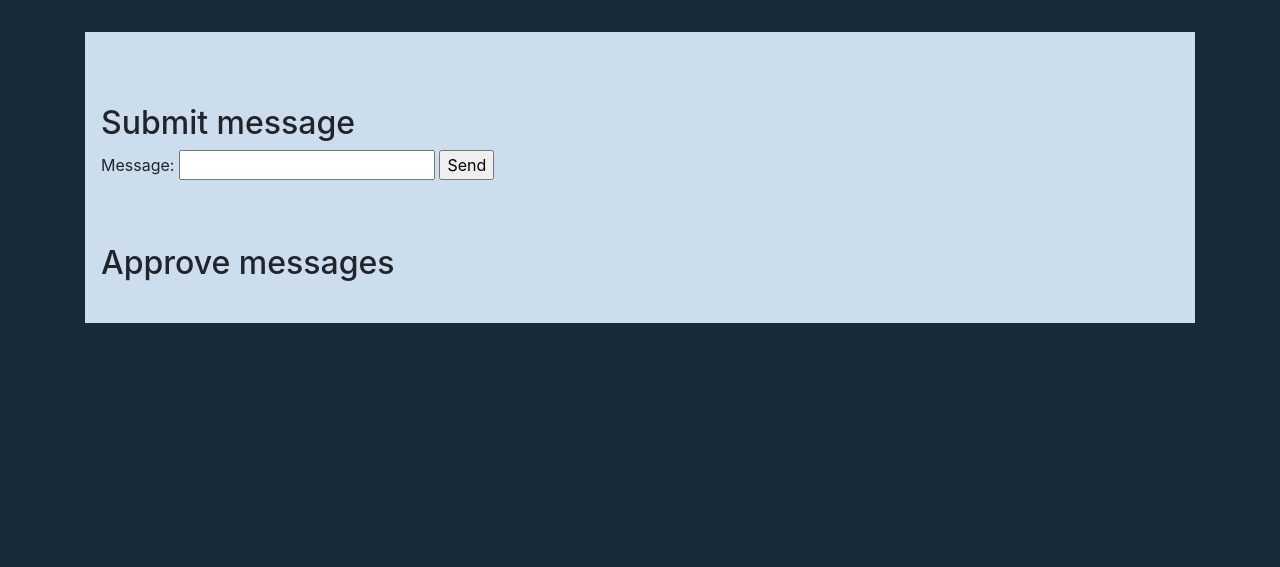
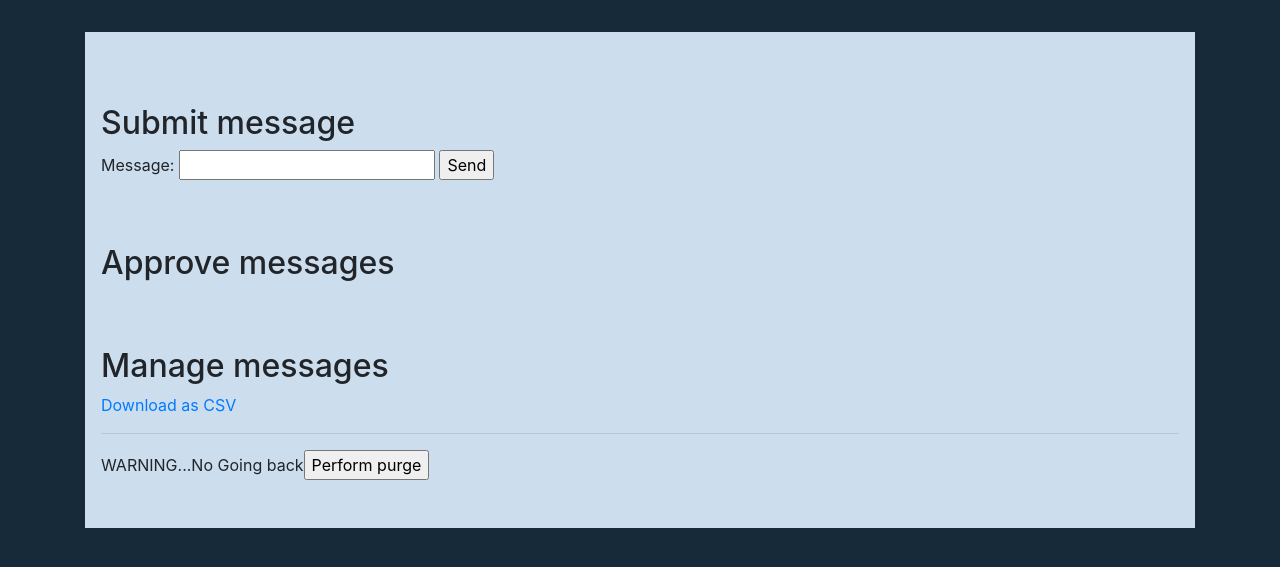
Before and after one commit to raymondberg/text_stream, a Flask app: page /admin in a window 1280 px wide. Shown: the top 567 px of the page. Run offline with Flask 2, Linux system fonts and the light colour scheme; the visitor is signed in with stand-in values (Sample User, id 1); parts of the project's set-up code (start-up, migrations or seed data) failed here and were passed over; some libraries are stand-ins or nearby versions.

Commit message:
Add download and purge commands

```diff
--- a/text_stream/templates/admin.html
+++ b/text_stream/templates/admin.html
@@ -12,6 +12,17 @@
 
   <div id="messages_awaiting_approval">
   </div>
+
+  <h2>Manage messages</h2>
+  <p>
+    <a href="/download">Download as CSV</a>
+  </p>
+    <hr />
+  <p>
+    <form action="/purge" method="post">
+      WARNING...No Going back<input type="submit" value="Perform purge"/>
+    </form>
+  </p>
 </div>
 
 {% endblock %}
--- a/text_stream/views.py
+++ b/text_stream/views.py
@@ -1,4 +1,6 @@
-from flask import request, render_template, session
+import datetime
+
+from flask import Response, g, redirect, request, render_template, session
 
 from .app import app, db, socketio
 from .models import Message
@@ -56,6 +58,25 @@ def sms_post():
     return TwilioService.Responses.unknown()
 
 @require_admin
+@app.route("/download", methods=["GET"])
+def download():
+    return Response(
+            Message.as_csv(),
+            mimetype="text/csv",
+            headers={"Content-disposition":
+                f"attachment; filename=text_stream_export_{datetime.datetime.now():%Y-%m-%d_%H%M}.csv"})
+
+
+    db.session.commit()
+
+@require_admin
+@app.route("/purge", methods=["POST"])
+def purge():
+    db.session.query(Message).delete()
+    db.session.commit()
+    return redirect("/admin")
+
+@require_admin
 @socketio.on("submit_message")
 def submit_message(data):
     print(f"Creating message from {data}")
```
Also changed, not shown: text_stream/app.py (+5 -2 lines), text_stream/models.py (+12 -1 lines).
